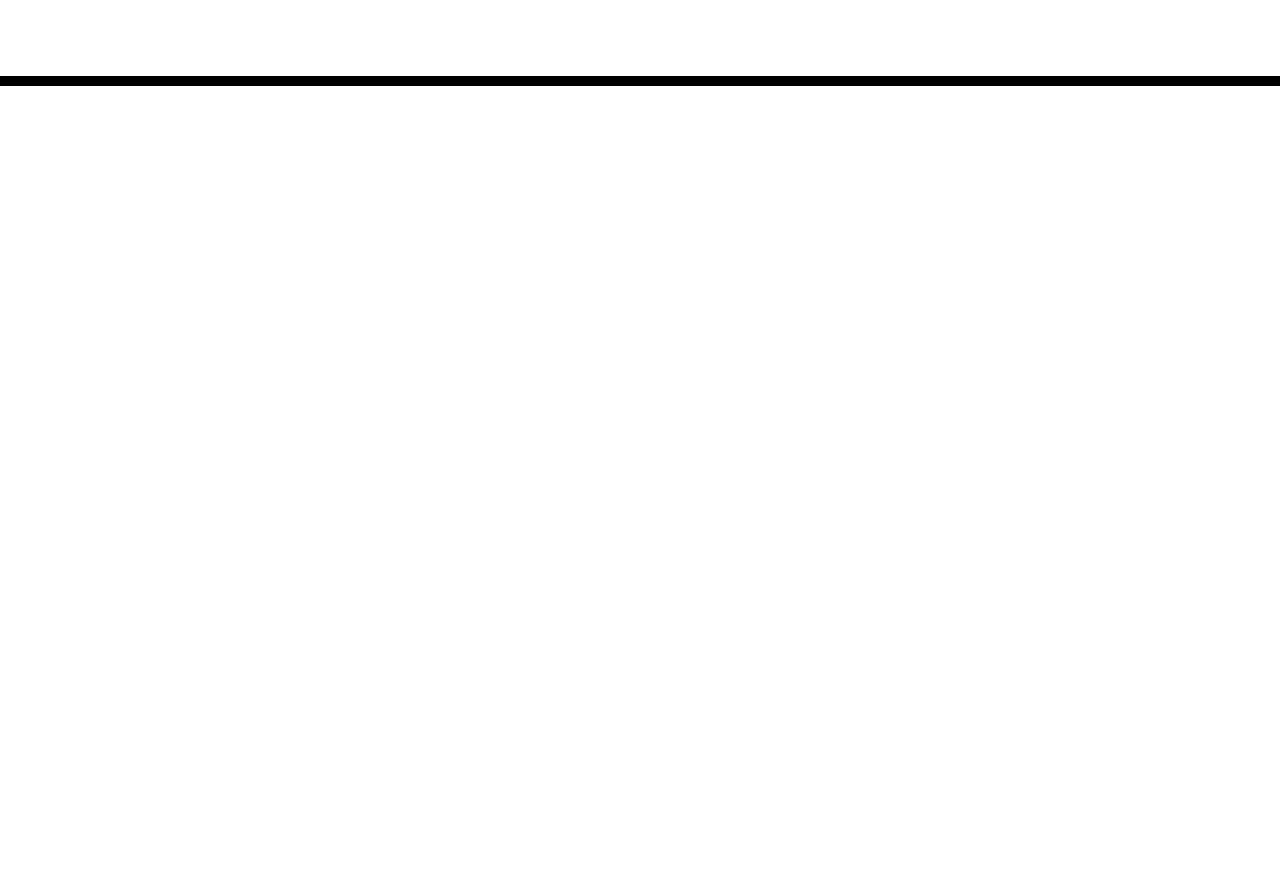
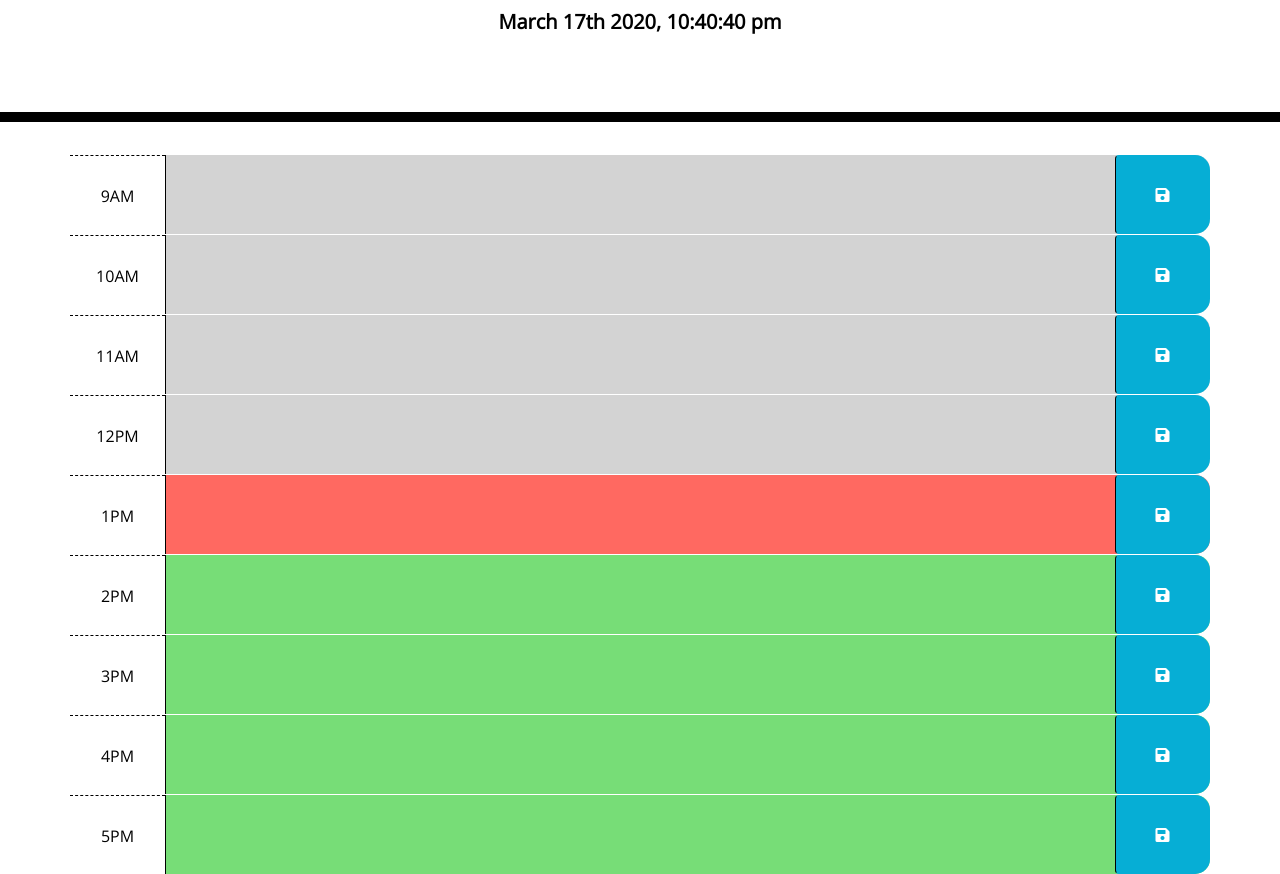
Before and after one commit to DFuenning/Daily-Planner, a plain HTML site: page index.html in a window 1280 px wide. Shown: the part 182-1056 px from the top of the page. Before the commit the page ends 800 px from the top, so only its background shows below. Drawn offline with nearby package versions, Linux system fonts and the light colour scheme.

Commit message:
re-worked version

```diff
--- a/index.html
+++ b/index.html
@@ -1,38 +1,103 @@
 <!DOCTYPE html>
 <html lang="en">
+
 <head>
   <meta charset="UTF-8" />
   <meta name="viewport" content="width=device-width, initial-scale=1.0" />
   <meta http-equiv="X-UA-Compatible" content="ie=edge" />
-    <link
-      rel="stylesheet"
-      href="https://stackpath.bootstrapcdn.com/bootstrap/4.3.1/css/bootstrap.min.css"
-    />
-    <link
-      rel="stylesheet"
-      href="https://use.fontawesome.com/releases/v5.8.1/css/all.css"
-      integrity="sha384-50oBUHEmvpQ+1lW4y57PTFmhCaXp0ML5d60M1M7uH2+nqUivzIebhndOJK28anvf"
-      crossorigin="anonymous"
-    />
-    <link
-      href="https://fonts.googleapis.com/css?family=Open+Sans&display=swap"
-      rel="stylesheet"
-    />
+  <link rel="stylesheet" href="https://stackpath.bootstrapcdn.com/bootstrap/4.3.1/css/bootstrap.min.css" />
+  <link rel="stylesheet" href="https://use.fontawesome.com/releases/v5.8.1/css/all.css"
+    integrity="sha384-50oBUHEmvpQ+1lW4y57PTFmhCaXp0ML5d60M1M7uH2+nqUivzIebhndOJK28anvf" crossorigin="anonymous" />
+  <link href="https://fonts.googleapis.com/css?family=Open+Sans&display=swap" rel="stylesheet" />
   <link rel="stylesheet" href="style.css" />
-    <title>Work Day Scheduler</title>
+  <title>Daily Planner App</title>
 </head>
 
 <body>
   <header class="jumbotron">
-      <h1 class="display-3">Work Day Scheduler</h1>
-      <p class="lead">A simple calendar app for scheduling your work day</p>
+    <h1 class="display-3">Daily Planner</h1>
+    <p class="lead">Planning your day, the easy way!</p>
     <p id="currentDay" class="lead"></p>
   </header>
   <div class="container">
-      <!-- Timeblocks go here -->
+    <div id="hour-9" class="row time-block">
+      <div class="col-md-1 hour">
+        9AM
+      </div>
+      <textarea class="col-md-10 description">
+        </textarea>
+      <button class="btn saveBtn col-md-1"><i class="fas fa-save"></i></button>
+    </div>
+    <div id="hour-10" class="row time-block">
+      <div class="col-md-1 hour">
+        10AM
+      </div>
+      <textarea class="col-md-10 description">
+        </textarea>
+      <button class="btn saveBtn col-md-1"><i class="fas fa-save"></i></button>
+    </div>
+    <div id="hour-11" class="row time-block">
+      <div class="col-md-1 hour">
+        11AM
+      </div>
+      <textarea class="col-md-10 description">
+        </textarea>
+      <button class="btn saveBtn col-md-1"><i class="fas fa-save"></i></button>
+    </div>
+    <div id="hour-12" class="row time-block">
+      <div class="col-md-1 hour">
+        12PM
+      </div>
+      <textarea class="col-md-10 description">
+        </textarea>
+      <button class="btn saveBtn col-md-1"><i class="fas fa-save"></i></button>
+    </div>
+    <div id="hour-13" class="row time-block">
+      <div class="col-md-1 hour">
+        1PM
+      </div>
+      <textarea class="col-md-10 description">
+        </textarea>
+      <button class="btn saveBtn col-md-1"><i class="fas fa-save"></i></button>
+    </div>
+    <div id="hour-14" class="row time-block">
+      <div class="col-md-1 hour">
+        2PM
+      </div>
+      <textarea class="col-md-10 description">
+        </textarea>
+      <button class="btn saveBtn col-md-1"><i class="fas fa-save"></i></button>
+    </div>
+    <div id="hour-15" class="row time-block">
+      <div class="col-md-1 hour">
+        3PM
+      </div>
+      <textarea class="col-md-10 description">
+        </textarea>
+      <button class="btn saveBtn col-md-1"><i class="fas fa-save"></i></button>
+    </div>
+    <div id="hour-16" class="row time-block">
+      <div class="col-md-1 hour">
+        4PM
+      </div>
+      <textarea class="col-md-10 description">
+        </textarea>
+      <button class="btn saveBtn col-md-1"><i class="fas fa-save"></i></button>
+    </div>
+    <div id="hour-17" class="row time-block">
+      <div class="col-md-1 hour">
+        5PM
+      </div>
+      <textarea class="col-md-10 description">
+        </textarea>
+      <button class="btn saveBtn col-md-1"><i class="fas fa-save"></i></button>
     </div>
 
+  </div>
+  </form>
   <script src="https://code.jquery.com/jquery-3.4.1.min.js"></script>
   <script src="https://cdnjs.cloudflare.com/ajax/libs/moment.js/2.24.0/moment.min.js"></script>
+  <script src="script.js"></script>
 </body>
+
 </html>
--- a/script.js
+++ b/script.js
@@ -0,0 +1,48 @@
+$(document).ready(function () {
+    //adding in current time to file
+    $("#currentDay").text(moment().format('MMMM Do YYYY, h:mm:ss a'));
+
+    //Save Buttton
+
+    $(".saveBtn").on("click", function () {
+        //get nearby values
+        var value = $(this).siblings(".description").val();
+        var time = $(this).parent().attr("id");
+
+        //save to local storage variable
+        localStorage.setItem(time, value);
+
+    })
+
+    function hourUpdater() {
+        var currentHour = 13; //moment().hours();
+
+        $(".time-block").each(function () {
+            var blockHour = parseInt($(this).attr("id").split("-")[1]);
+
+            if (blockHour < currentHour) {
+                $(this).addClass("past");
+            } else if (blockHour === currentHour) {
+                $(this).removeClass("past");
+                $(this).addClass("present");
+            } else {
+                $(this).removeClass("past");
+                $(this).removeClass("present");
+                $(this).addClass("future");
+            }
+        });
+    }
+    hourUpdater();
+
+    var interval = setInterval(hourUpdater, 15000);
+
+    $('#hour-9 .description').val(localStorage.getItem("hour-9"));
+    $('#hour-10 .description').val(localStorage.getItem("hour-10"));
+    $('#hour-11 .description').val(localStorage.getItem("hour-11"));
+    $('#hour-12 .description').val(localStorage.getItem("hour-12"));
+    $('#hour-13 .description').val(localStorage.getItem("hour-13"));
+    $('#hour-14 .description').val(localStorage.getItem("hour-14"));
+    $('#hour-15 .description').val(localStorage.getItem("hour-15"));
+    $('#hour-16 .description').val(localStorage.getItem("hour-16"));
+    $('#hour-17 .description').val(localStorage.getItem("hour-17"));
+});
--- a/style.css
+++ b/style.css
@@ -11,6 +11,11 @@ textarea {
     color: #000000;
     border-left: 1px solid black;
     padding: 10px;
+}
+
+#currentDay {
+    font-weight: bolder;
+
 }
 
 .jumbotron {
```
Lines whose indentation alone changed are shown as unchanged.
